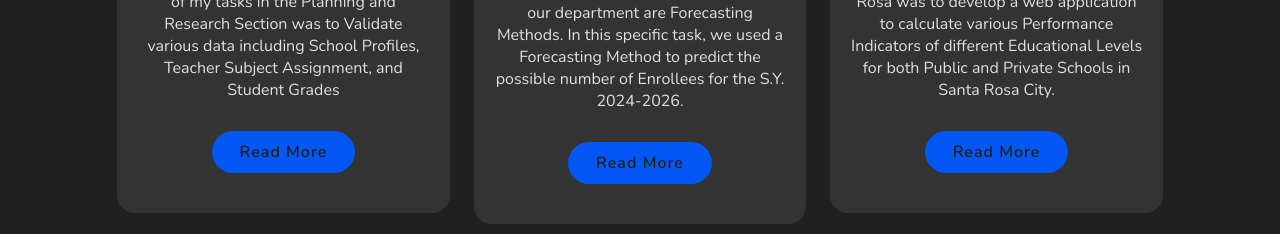
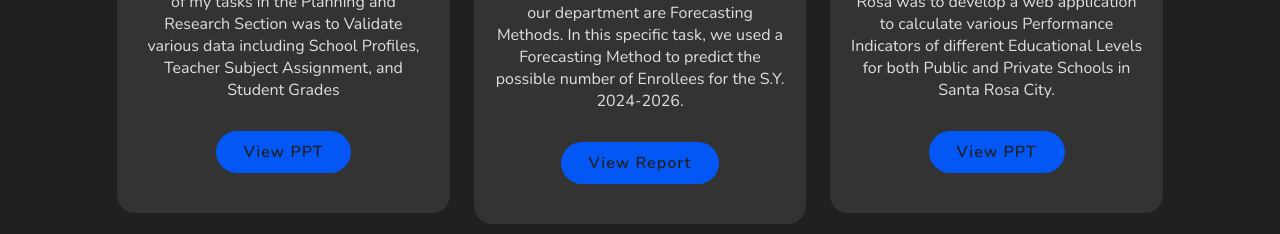
Before and after one commit to Joel0560/Portfolio, a plain HTML site: page index.html in a window 1280 px wide. Shown: the part 2000-2234 px from the top of the page. Drawn offline with nearby package versions, Linux system fonts and the light colour scheme.

Commit message:
Update index.html

```diff
--- a/index.html
+++ b/index.html
@@ -73,21 +73,21 @@
                 <i class="fa-solid fa-magnifying-glass-chart"></i>
                 <h3><span>Data Validation</span></h3>
                 <p>As an Intern in DepEd Santa Rosa, one of my tasks in the Planning and Research Section was to Validate various data including School Profiles, Teacher Subject Assignment, and Student Grades</p>
-                <a href="pdf/Labay-Practicum-Progress-Presentation.pdf" class="btn" target="_blank">Read More</a>
+                <a href="pdf/Labay-Practicum-Progress-Presentation.pdf" class="btn" target="_blank">View PPT</a>
             </div>
 
             <div class="services-box">
                 <i class="fa-solid fa-chart-column"></i>
                 <h3><span>Enrollee Forecasting</span></h3>
                 <p>One of the tasks that was introduced and assigned to us by our Supervisor in our department are Forecasting Methods. In this specific task, we used a Forecasting Method to predict the possible number of Enrollees for the S.Y. 2024-2026.</p>
-                <a href="pdf/Labay-Practicum-Progress-Presentation.pdf" class="btn" target="_blank">Read More</a>
+                <a href="pdf/Labay_Practicum_Final_Report.pdf" class="btn" target="_blank">View Report</a>
             </div>
 
             <div class="services-box">
                 <i class="fa-solid fa-code"></i>
                 <h3><span>Web Development</span></h3>
                 <p>Our final task as Interns in DepEd Santa Rosa was to develop a web application to calculate various Performance Indicators of different Educational Levels for both Public and Private Schools in Santa Rosa City.</p>
-                <a href="pdf/Labay-Practicum-Progress-Presentation.pdf" class="btn" target="_blank">Read More</a>
+                <a href="pdf/Labay-Practicum-Progress-Presentation.pdf" class="btn" target="_blank">View PPT</a>
             </div>
         </div>
       </section>
```
